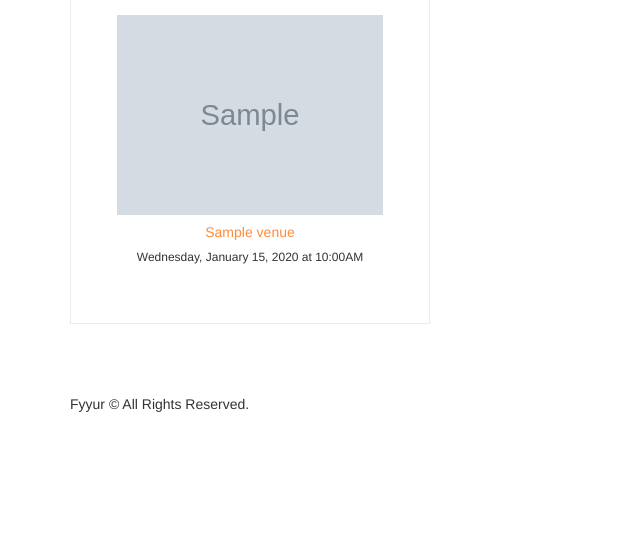
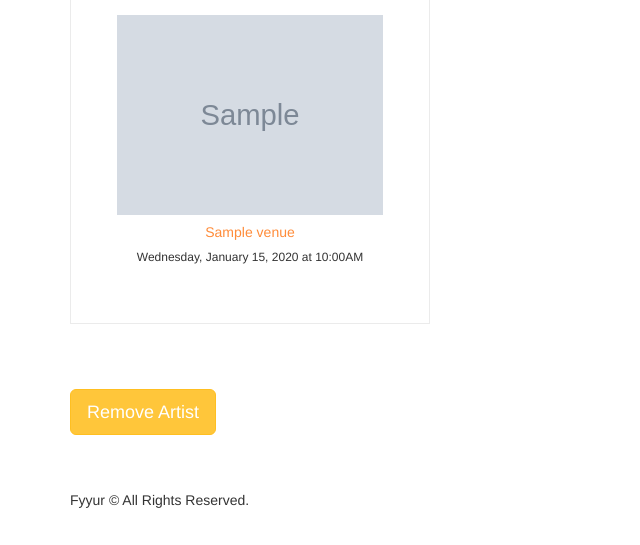
Before and after one commit to marcnjaramillo/fyyur, a Flask app: page /artists/1 in a window 1280 px wide. Shown: the part 676-1221 px from the top of the page, without its empty margins (0-640 px from the left). Before the commit the page ends 1088 px from the top, so only its background shows below. Run offline with Flask 2, Linux system fonts and the light colour scheme; tables that the repository leaves empty hold one stand-in row (values such as "Sample post"); grey boxes marked "Sample" are stand-in pictures; some libraries are stand-ins or nearby versions.

Commit message:
Add delete button for artist show page

```diff
--- a/templates/pages/show_artist.html
+++ b/templates/pages/show_artist.html
@@ -21,10 +21,12 @@
       <i class="fas fa-phone-alt"></i> {% if artist.phone %}{{ artist.phone }}{% else %}No Phone{% endif %}
     </p>
     <p>
-			<i class="fas fa-link"></i> {% if artist.website %}<a href="{{ artist.website }}" target="_blank">{{ artist.website }}</a>{% else %}No Website{% endif %}
+      <i class="fas fa-link"></i> {% if artist.website %}<a href="{{ artist.website }}"
+        target="_blank">{{ artist.website }}</a>{% else %}No Website{% endif %}
     </p>
     <p>
-			<i class="fab fa-facebook-f"></i> {% if artist.facebook_link %}<a href="{{ artist.facebook_link }}" target="_blank">{{ artist.facebook_link }}</a>{% else %}No Facebook Link{% endif %}
+      <i class="fab fa-facebook-f"></i> {% if artist.facebook_link %}<a href="{{ artist.facebook_link }}"
+        target="_blank">{{ artist.facebook_link }}</a>{% else %}No Facebook Link{% endif %}
     </p>
     {% if artist.seeking_venue %}
     <div class="seeking">
@@ -44,7 +46,8 @@
   </div>
 </div>
 <section>
-	<h2 class="monospace">{{ artist.upcoming_shows_count }} Upcoming {% if artist.upcoming_shows_count == 1 %}Show{% else %}Shows{% endif %}</h2>
+  <h2 class="monospace">{{ artist.upcoming_shows_count }} Upcoming
+    {% if artist.upcoming_shows_count == 1 %}Show{% else %}Shows{% endif %}</h2>
   <div class="row">
     {%for show in artist.upcoming_shows %}
     <div class="col-sm-4">
@@ -58,7 +61,8 @@
   </div>
 </section>
 <section>
-	<h2 class="monospace">{{ artist.past_shows_count }} Past {% if artist.past_shows_count == 1 %}Show{% else %}Shows{% endif %}</h2>
+  <h2 class="monospace">{{ artist.past_shows_count }} Past
+    {% if artist.past_shows_count == 1 %}Show{% else %}Shows{% endif %}</h2>
   <div class="row">
     {%for show in artist.past_shows %}
     <div class="col-sm-4">
@@ -71,5 +75,26 @@
     {% endfor %}
   </div>
 </section>
+<section>
+  <button class='btn btn-primary btn-lg' id='delete-artist-button' data-id='{{ artist.id }}'>Remove Artist</button>
+</section>
+<script>
+  const deleteArtistButton = document.querySelector('#delete-artist-button');
+  deleteArtistButton.onclick = function (e) {
+    console.log('event', e)
+    const artistId = e.target.dataset['id']
+    fetch('/artists/' + artistId, {
+      method: 'DELETE',
+    })
+      .then(function () {
+        const item = e.target.parentElement;
+        item.remove();
+        window.location.replace("{{ url_for('index') }}");
+      })
+      .catch(function () {
+        console.log('error');
+      });
+  }
+</script>
 
 {% endblock %}
```
Lines whose indentation alone changed are shown as unchanged.
